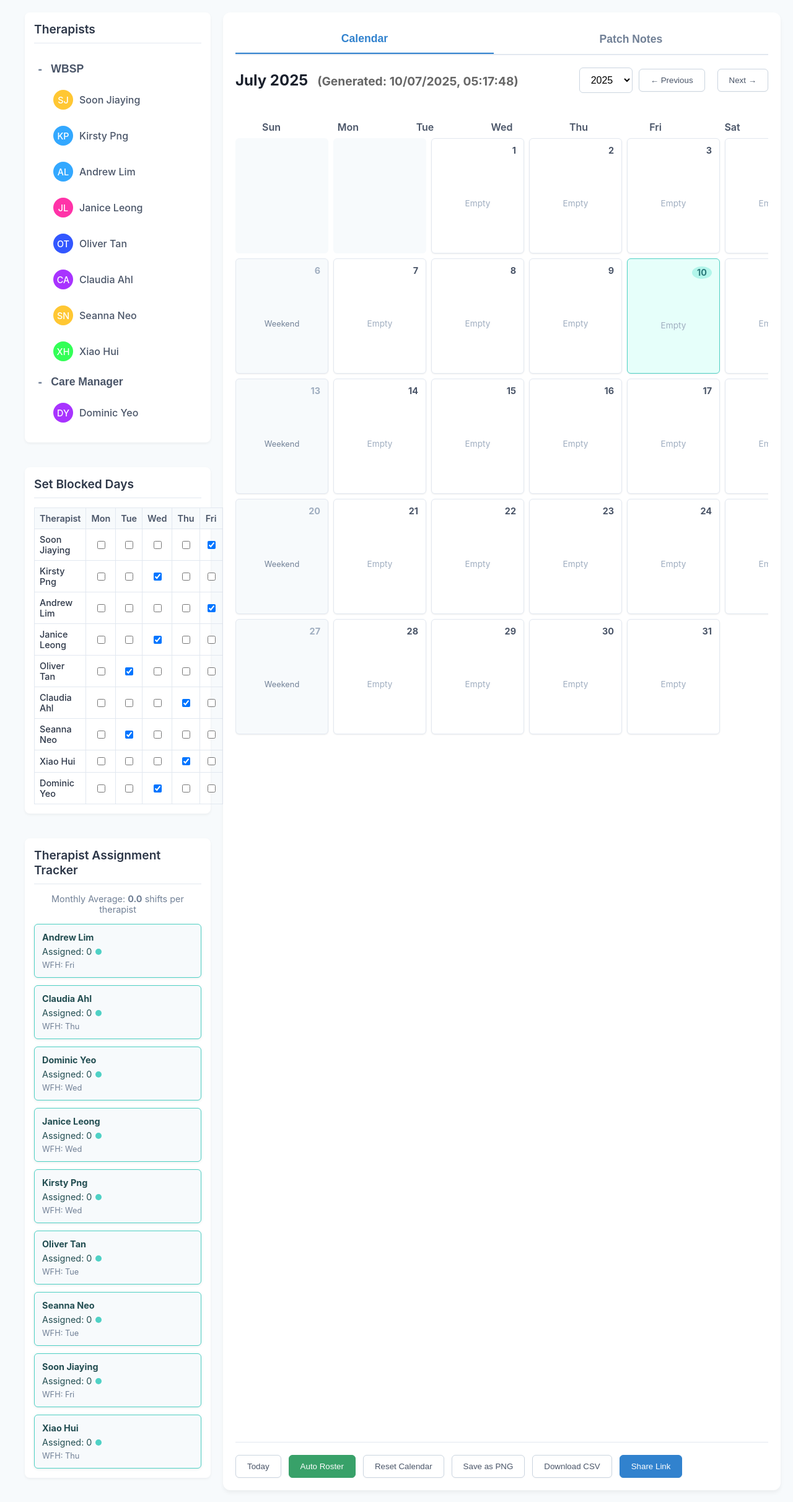
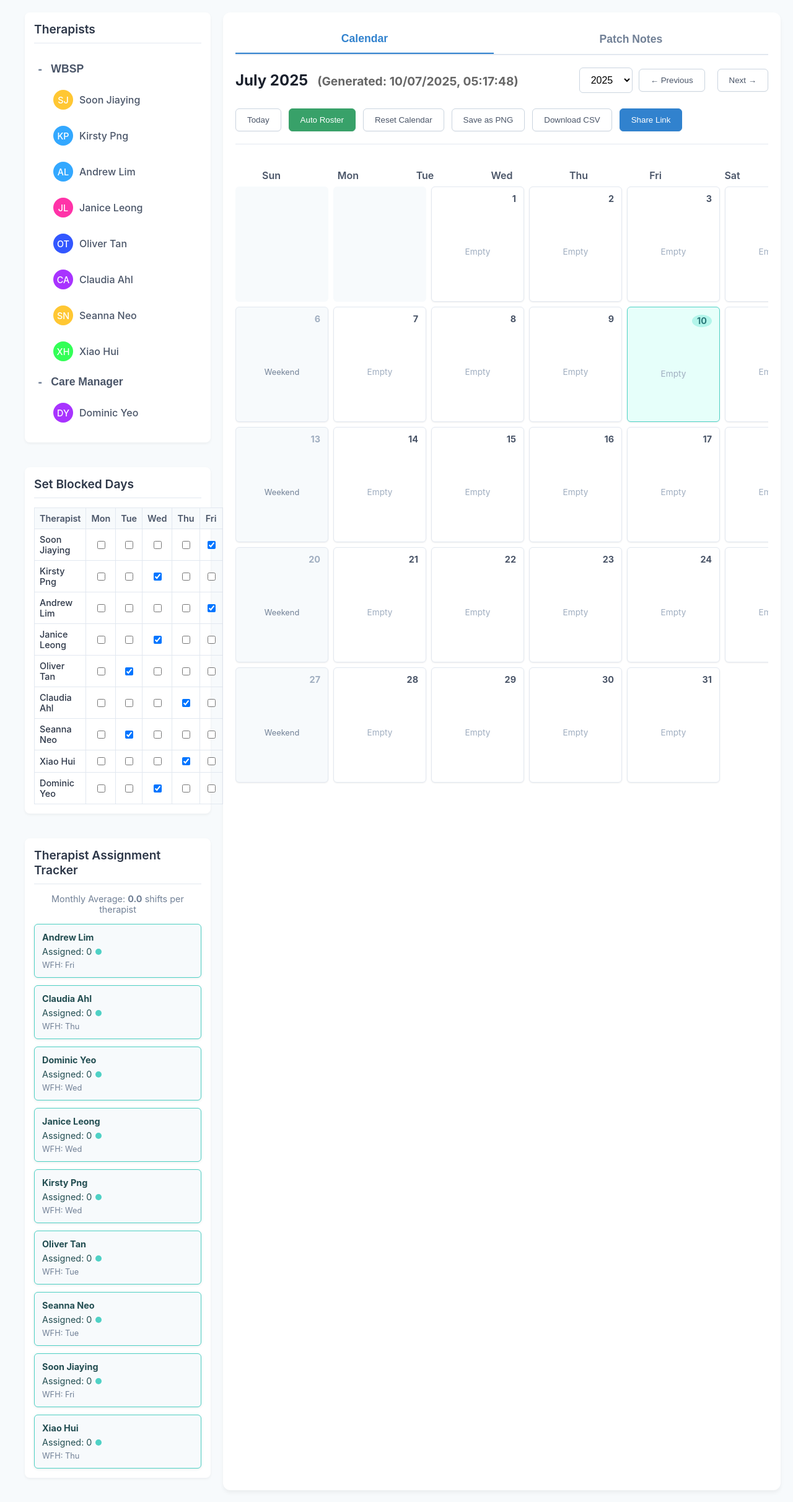
Before and after one commit to jxhnthan/hwb-crisis-rostering, a React (Create React App) app: page / in a window 1280 px wide. Shown: the whole page at 62% size. Built offline with nearby package versions, Linux system fonts and the light colour scheme.

Commit message:
Update App.js

```diff
--- a/src/App.js
+++ b/src/App.js
@@ -316,7 +316,7 @@ const CalendarDay = React.memo(({ day, moveTherapist, removeTherapist, isToday,
         boxShadow: boxShadow, display: 'flex', flexDirection: 'column',
         gap: '10px', border: `1px solid ${borderColor}`,
         transition: 'background-color 0.2s ease-in-out, border-color 0.2s ease-in-out, box-shadow 0.2s ease-in-out',
-        overflowY: 'auto', // Added to handle overflow of therapist cards
+        overflowY: 'auto',
       }}
     >
       <strong
@@ -409,7 +409,7 @@ const Calendar = React.memo(({ monthDays, moveTherapist, removeTherapist, todayD
       </div>
 
       <div style={{
-        display: 'grid', gridTemplateColumns: 'repeat(7, minmax(150px, 1fr))', gap: '8px', // Changed to minmax for better responsiveness
+        display: 'grid', gridTemplateColumns: 'repeat(7, minmax(150px, 1fr))', gap: '8px',
       }}>
         {Array.from({ length: firstDayOfMonth }).map((_, index) => (
           <div key={`empty-${index}`} style={{
@@ -639,7 +639,7 @@ const CalendarControls = React.memo(({ currentYear, currentMonth, liveDateTime,
 
 const ActionButtons = React.memo(({ goToToday, autoRoster, resetCalendar, saveAsPNG, downloadCsv, generateShareLink }) => {
   return (
-    <div style={{ marginTop: '30px', display: 'flex', gap: '12px', flexWrap: 'wrap', borderTop: '1px solid #E2E8F0', paddingTop: '20px' }}>
+    <div style={{ display: 'flex', gap: '12px', flexWrap: 'wrap', marginBottom: '20px' }}>
       <button type="button" style={buttonStyle} onClick={goToToday} onMouseEnter={(e) => { e.currentTarget.style.backgroundColor = '#F0F4F8'; }} onMouseLeave={(e) => { e.currentTarget.style.backgroundColor = '#FFFFFF'; }}>Today</button>
       <button
         type="button"
@@ -718,7 +718,6 @@ const App = () => {
   }));
 
   const [todayDate, setTodayDate] = useState(null);
-  const [autoRosterTriggered, setAutoRosterTriggered] = useState(false);
 
   const [workingFromHome, setWorkingFromHome] = useState(
     {
@@ -821,7 +820,7 @@ const App = () => {
 
   const moveTherapist = useCallback((name, dayKey) => {
     setCalendarData((prevCalendarData) => {
-      const updatedCalendarData = JSON.parse(JSON.stringify(prevCalendarData)); // Deep copy for immutability
+      const updatedCalendarData = JSON.parse(JSON.stringify(prevCalendarData));
       const yearCalendar = updatedCalendarData[currentYear];
       const monthIndex = yearCalendar.findIndex(month => month.some(day => day.dayKey === dayKey));
 
@@ -841,7 +840,7 @@ const App = () => {
 
   const removeTherapist = useCallback((name, dayKey) => {
     setCalendarData((prevCalendarData) => {
-      const updatedCalendarData = JSON.parse(JSON.stringify(prevCalendarData)); // Deep copy for immutability
+      const updatedCalendarData = JSON.parse(JSON.stringify(prevCalendarData));
       const yearCalendar = updatedCalendarData[currentYear];
       const monthIndex = yearCalendar.findIndex(month => month.some(day => day.dayKey === dayKey));
 
@@ -898,24 +897,24 @@ const App = () => {
   }, [currentYear]);
 
   const autoRoster = useCallback(() => {
-    const yearCalendar = [...calendarData[currentYear]];
-    const monthData = yearCalendar[currentMonth];
-    const newMonthData = [...monthData];
+    const dailyTherapistCount = 1;
+    const workingTherapists = therapists;
+    let therapistIndex = 0;
 
-    // Reset current month's assignments
+    setCalendarData(prevCalendarData => {
+      const newCalendarData = JSON.parse(JSON.stringify(prevCalendarData)); // Deep copy to ensure immutability
+      const newMonthData = [...newCalendarData[currentYear][currentMonth]];
+
+      // Clear existing assignments for the current month
       newMonthData.forEach(day => {
         day.therapists = [];
       });
 
-    const dailyTherapistCount = 1;
-    const workingTherapists = therapists;
-
-    let therapistIndex = 0;
-
+      // Distribute therapists
       for (let i = 0; i < newMonthData.length; i++) {
         const day = newMonthData[i];
         const date = day.date;
-      const dayOfWeek = date.toLocaleString('en-US', { weekday: 'long' });
+        const dayOfWeek = date.toLocaleDateString('en-US', { weekday: 'long' });
 
         const isHoliday = currentBlockedDays.includes(day.dayKey);
         const isWeekend = date.getDay() === 0 || date.getDay() === 6;
@@ -924,7 +923,7 @@ const App = () => {
           const assignedForDay = [];
           let assignedCount = 0;
 
-        // Try to fill the required slots
+          // Fill the required slots
           while (assignedCount < dailyTherapistCount && assignedForDay.length < workingTherapists.length) {
             const therapist = workingTherapists[therapistIndex];
             const isWfh = workingFromHome[therapist]?.[dayOfWeek] || false;
@@ -937,39 +936,17 @@ const App = () => {
             therapistIndex = (therapistIndex + 1) % workingTherapists.length;
           }
 
-        // Shuffle therapists on this day to avoid static order
           day.therapists = assignedForDay.sort(() => Math.random() - 0.5);
         }
       }
 
-    // Create a new, updated calendar object to trigger re-render
-    setCalendarData(prevCalendarData => {
-      const newCalendarData = {
-        ...prevCalendarData,
-        [currentYear]: prevCalendarData[currentYear].map((month, idx) => {
-          if (idx === currentMonth) {
-            return newMonthData;
-          }
-          return month;
-        }),
-      };
+      newCalendarData[currentYear][currentMonth] = newMonthData;
       return newCalendarData;
     });
 
-    setAutoRosterTriggered(true); // Set state to indicate auto-roster was run
-    toast.success("Auto roster has been generated!", { position: "top-center", autoClose: 3000 });
-  }, [calendarData, currentYear, currentMonth, currentBlockedDays, workingFromHome]);
+    toast.success("Auto roster has been generated and updated!", { position: "top-center", autoClose: 3000 });
+  }, [currentYear, currentMonth, currentBlockedDays, workingFromHome]);
 
-  useEffect(() => {
-    if (autoRosterTriggered) {
-      // Re-trigger memoized values when auto roster is done
-      // This is a workaround to force re-evaluation of assignmentCounts
-      // A better solution would be to use a single state object
-      // But this is the quickest fix with the existing structure
-      setCalendarData(prev => ({ ...prev }));
-      setAutoRosterTriggered(false);
-    }
-  }, [autoRosterTriggered, setCalendarData]);
 
   const saveAsPNG = useCallback(() => {
     if (calendarRef.current) {
@@ -1105,7 +1082,15 @@ const App = () => {
                 setCurrentYear={setCurrentYear}
                 changeMonth={changeMonth}
               />
-              <div ref={calendarRef} style={{ flex: 1, overflowY: 'auto' }}>
+              <ActionButtons
+                goToToday={goToToday}
+                autoRoster={autoRoster}
+                resetCalendar={resetCalendar}
+                saveAsPNG={saveAsPNG}
+                downloadCsv={downloadCsv}
+                generateShareLink={generateShareLink}
+              />
+              <div ref={calendarRef} style={{ flex: 1, overflowY: 'auto', borderTop: '1px solid #E2E8F0', paddingTop: '20px' }}>
                 <Calendar
                   monthDays={calendarData[currentYear][currentMonth]}
                   moveTherapist={moveTherapist}
@@ -1114,14 +1099,6 @@ const App = () => {
                   blockedDaysForYear={currentBlockedDays}
                 />
               </div>
-              <ActionButtons
-                goToToday={goToToday}
-                autoRoster={autoRoster}
-                resetCalendar={resetCalendar}
-                saveAsPNG={saveAsPNG}
-                downloadCsv={downloadCsv}
-                generateShareLink={generateShareLink}
-              />
             </>
           )}
           {activeTab === 'patchNotes' && (
```
Lines whose indentation alone changed are shown as unchanged.
